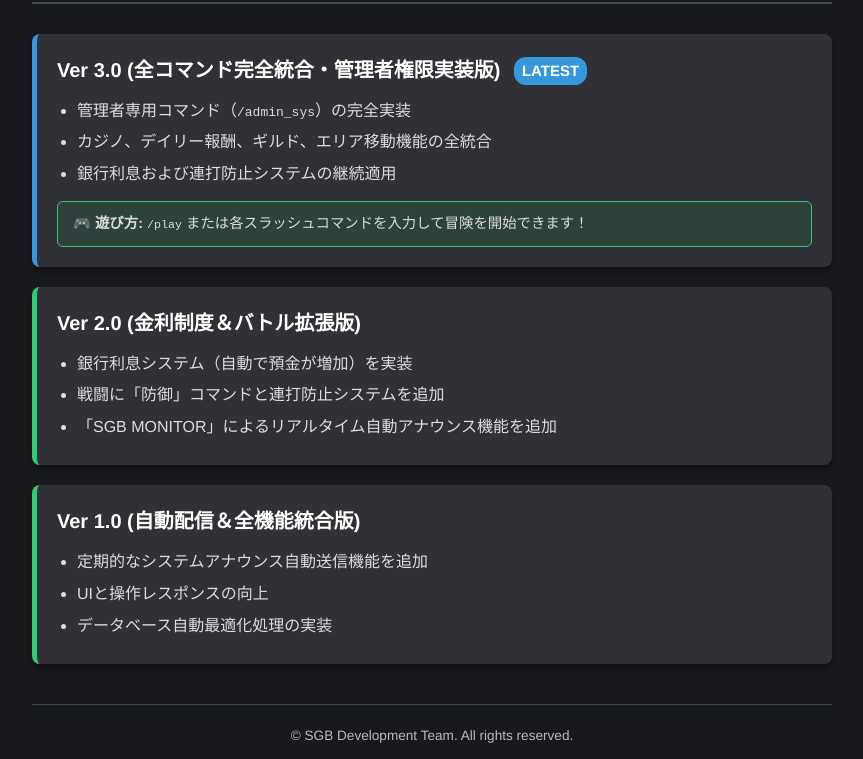
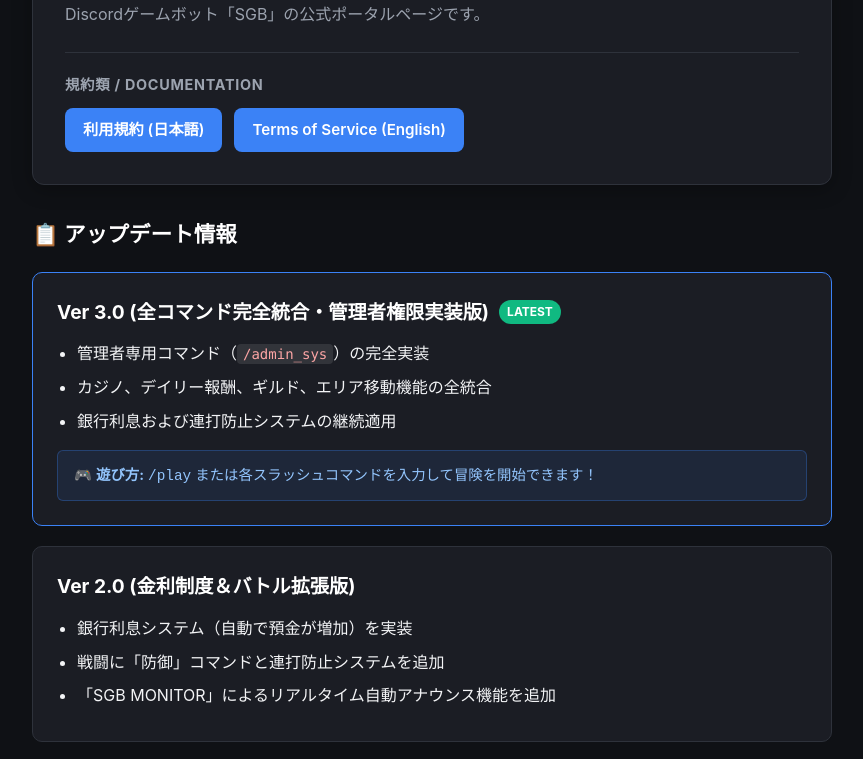
Before and after one commit to sgb-website/sgb-website.github.io, a plain HTML site: page index.html in a window 1280 px wide. Shown: the part 134-893 px from the top of the page, without its empty margins (208-1071 px from the left). Drawn offline with Linux system fonts and the light colour scheme.

Commit message:
Update index.html

```diff
--- a/index.html
+++ b/index.html
@@ -1,142 +1,282 @@
 <!DOCTYPE html>
 <html lang="ja">
 <head>
-    <meta charset="UTF-8">
+    <meta charset="utf-8">
     <meta name="viewport" content="width=device-width, initial-scale=1.0">
-    <title>SGB Bot 公式リリースノート</title>
-    <style>
+    <title>SGB - 公式ポータル & リリースノート</title>    <style>
         :root {
-            --bg-color: #18191c;
-            --card-bg: #2f3136;
-            --accent-color: #2ecc71;
-            --text-color: #dcddde;
-            --sub-text: #b9bbbe;
-            --border-color: #40444b;
+            --bg-color: #0f1115;
+            --card-bg: #1b1d24;
+            --accent-color: #3b82f6;
+            --accent-hover: #2563eb;
+            --badge-bg: #10b981;
+            --text-main: #f3f4f6;
+            --text-sub: #9ca3af;
+            --border-color: #2e323b;
         }
+
+        * {
+            box-sizing: border-box;
+        }
+
         body {
-            font-family: 'Helvetica Neue', Arial, 'ヒラギノ角ゴ Pro W3', 'Hiragino Kaku Gothic Pro', 'メイリオ', Meiryo, sans-serif;
+            font-family: -apple-system, BlinkMacSystemFont, "Segoe UI", Roboto, "Helvetica Neue", Arial, sans-serif;
+            line-height: 1.6;
+            margin: 0;
+            padding: 40px 20px;
+            background-color: var(--bg-color);
+            color: var(--text-main);
+        }
+
+        .container {
             max-width: 800px;
             margin: 0 auto;
-            padding: 30px 20px;
-            background-color: var(--bg-color);
-            color: var(--text-color);
-            line-height: 1.6;
         }
-        header {
-            border-bottom: 2px solid var(--border-color);
-            padding-bottom: 20px;
-            margin-bottom: 30px;
+
+        /* ヒーローヘッダー */
+        header.hero {
+            background: var(--card-bg);
+            border: 1px solid var(--border-color);
+            border-radius: 12px;
+            padding: 32px;
+            margin-bottom: 32px;
+            box-shadow: 0 4px 20px rgba(0,0,0,0.3);
         }
+
         h1 {
+            margin: 0 0 12px 0;
+            font-size: 2rem;
             color: #ffffff;
-            margin: 0 0 10px 0;
+            display: flex;
+            align-items: center;
+            gap: 12px;
+        }
+
+        .hero p {
+            margin: 0 0 24px 0;
+            color: var(--text-sub);
+            font-size: 1rem;
+        }
+
+        /* 規約ナビゲーション */
+        .nav-section {
+            border-top: 1px solid var(--border-color);
+            padding-top: 20px;
+        }
+
+        .nav-section h2 {
+            font-size: 0.9rem;
+            text-transform: uppercase;
+            letter-spacing: 0.05em;
+            color: var(--text-sub);
+            margin: 0 0 12px 0;
+        }
+
+        .nav-links {
+            display: flex;
+            gap: 12px;
+            flex-wrap: wrap;
+        }
+
+        .nav-button {
+            display: inline-flex;
+            align-items: center;
+            justify-content: center;
+            padding: 10px 18px;
+            background-color: var(--accent-color);
+            color: #ffffff;
+            text-decoration: none;
+            border-radius: 8px;
+            font-weight: 600;
+            font-size: 0.95rem;
+            transition: all 0.2s ease;
+        }
+
+        .nav-button:hover {
+            background-color: var(--accent-hover);
+            transform: translateY(-1px);
+        }
+
+        /* メインコンテンツ（リリースノート） */
+        .section-title {
+            font-size: 1.35rem;
+            margin: 0 0 20px 0;
+            color: #ffffff;
+            display: flex;
+            align-items: center;
+            gap: 8px;
+        }
+
+        .card {
+            background-color: var(--card-bg);
+            border: 1px solid var(--border-color);
+            border-radius: 10px;
+            padding: 24px;
+            margin-bottom: 20px;
+            transition: border-color 0.2s ease;
+        }
+
+        .card.latest {
+            border-color: var(--accent-color);
+        }
+
+        .card-header {
             display: flex;
             align-items: center;
             gap: 10px;
+            margin-bottom: 14px;
         }
-        .subtitle {
-            color: var(--sub-text);
-            font-size: 0.95em;
-            margin: 0;
+
+        .version {
+            font-weight: 700;
+            font-size: 1.2rem;
+            color: #ffffff;
         }
-        .card {
-            background-color: var(--card-bg);
-            border-radius: 8px;
-            padding: 20px;
-            margin-bottom: 20px;
-            border-left: 5px solid var(--accent-color);
-            box-shadow: 0 4px 6px rgba(0, 0, 0, 0.3);
+
+        .badge {
+            background-color: var(--badge-bg);
+            color: #ffffff;
+            font-size: 0.75rem;
+            font-weight: bold;
+            padding: 2px 8px;
+            border-radius: 20px;
+            text-transform: uppercase;
         }
-        .card.latest {
-            border-left-color: #3498db;
-        }
-        .badge {
-            display: inline-block;
-            background-color: #3498db;
-            color: #fff;
-            font-size: 0.75em;
-            padding: 2px 8px;
-            border-radius: 12px;
-            margin-left: 8px;
-            vertical-align: middle;
-        }
-        .version {
-            font-weight: bold;
-            font-size: 1.25em;
-            color: #ffffff;
-            margin-bottom: 12px;
-        }
-        ul {
+
+        /* Markdown スタイル（更新履歴リスト） */
+        .markdown-body ul {
             margin: 0;
             padding-left: 20px;
+            color: var(--text-main);
         }
-        li {
-            margin-bottom: 6px;
+
+        .markdown-body li {
+            margin-bottom: 8px;
         }
+
+        .markdown-body code {
+            background-color: rgba(255, 255, 255, 0.1);
+            color: #fca5a5;
+            padding: 2px 6px;
+            border-radius: 4px;
+            font-family: SFMono-Regular, Consolas, "Liberation Mono", Menlo, monospace;
+            font-size: 0.875em;
+        }
+
+        /* 遊び方ヒント */
         .how-to-play {
-            background: rgba(46, 204, 113, 0.1);
-            border: 1px solid var(--accent-color);
+            background: rgba(59, 130, 246, 0.1);
+            border: 1px solid rgba(59, 130, 246, 0.3);
             border-radius: 6px;
-            padding: 10px 15px;
-            margin-top: 15px;
-            font-size: 0.9em;
+            padding: 12px 16px;
+            margin-top: 16px;
+            font-size: 0.9rem;
+            color: #93c5fd;
         }
+
         footer {
-            margin-top: 40px;
+            margin-top: 48px;
             text-align: center;
-            color: var(--sub-text);
-            font-size: 0.85em;
+            color: var(--text-sub);
+            font-size: 0.85rem;
             border-top: 1px solid var(--border-color);
-            padding-top: 20px;
+            padding-top: 24px;
+        }
+
+        /* モバイル対応 */
+        @media (max-width: 600px) {
+            body {
+                padding: 16px 12px;
+            }
+            header.hero, .card {
+                padding: 20px;
+            }
+            .nav-links {
+                flex-direction: column;
+            }
+            .nav-button {
+                width: 100%;
+            }
         }
     </style>
 </head>
 <body>
 
-    <header>
-        <h1>🚀 SGB Bot リリースノート</h1>
-        <p class="subtitle">Discordゲームボット「SGB」の最新アップデート・システム変更履歴</p>
+<div class="container">
+    <!-- ヒーロー＆ナビゲーション -->
+    <header class="hero">
+        <h1>🚀 SGB Bot</h1>
+        <p>Discordゲームボット「SGB」の公式ポータルページです。</p>
+
+        <nav class="nav-section">
+            <h2>規約類 / Documentation</h2>
+            <div class="nav-links">
+                <a href="terms/" class="nav-button">利用規約 (日本語)</a>
+                <a href="terms/en/" class="nav-button">Terms of Service (English)</a>
+            </div>
+        </nav>
     </header>
 
+    <!-- リリースノートセクション -->
+    <main>
+        <h2 class="section-title">📋 アップデート情報</h2>
+
         <!-- Ver 3.0 (最新版) -->
-    <div class="card latest">
-        <div class="version">
-            Ver 3.0 (全コマンド完全統合・管理者権限実装版)
+        <article class="card latest">
+            <div class="card-header">
+                <span class="version">Ver 3.0 (全コマンド完全統合・管理者権限実装版)</span>
                 <span class="badge">LATEST</span>
             </div>
+
+            <!-- Markdown表示領域 -->
+            <div class="markdown-body">
                 <ul>
                     <li>管理者専用コマンド（<code>/admin_sys</code>）の完全実装</li>
                     <li>カジノ、デイリー報酬、ギルド、エリア移動機能の全統合</li>
                     <li>銀行利息および連打防止システムの継続適用</li>
                 </ul>
+            </div>
+
             <div class="how-to-play">
                 🎮 <strong>遊び方:</strong> <code>/play</code> または各スラッシュコマンドを入力して冒険を開始できます！
             </div>
+        </article>
+
+        <!-- Ver 2.0 -->
+        <article class="card">
+            <div class="card-header">
+                <span class="version">Ver 2.0 (金利制度＆バトル拡張版)</span>
             </div>
 
-    <!-- Ver 2.0 -->
-    <div class="card">
-        <div class="version">Ver 2.0 (金利制度＆バトル拡張版)</div>
+            <div class="markdown-body">
                 <ul>
                     <li>銀行利息システム（自動で預金が増加）を実装</li>
                     <li>戦闘に「防御」コマンドと連打防止システムを追加</li>
                     <li>「SGB MONITOR」によるリアルタイム自動アナウンス機能を追加</li>
                 </ul>
             </div>
+        </article>
 
         <!-- Ver 1.0 -->
-    <div class="card">
-        <div class="version">Ver 1.0 (自動配信＆全機能統合版)</div>
+        <article class="card">
+            <div class="card-header">
+                <span class="version">Ver 1.0 (自動配信＆全機能統合版)</span>
+            </div>
+
+            <div class="markdown-body">
                 <ul>
                     <li>定期的なシステムアナウンス自動送信機能を追加</li>
                     <li>UIと操作レスポンスの向上</li>
                     <li>データベース自動最適化処理の実装</li>
                 </ul>
             </div>
+        </article>
+    </main>
 
     <footer>
         &copy; SGB Development Team. All rights reserved.
     </footer>
+</div>
 
 </body>
 </html>
```
Lines whose indentation alone changed are shown as unchanged.
